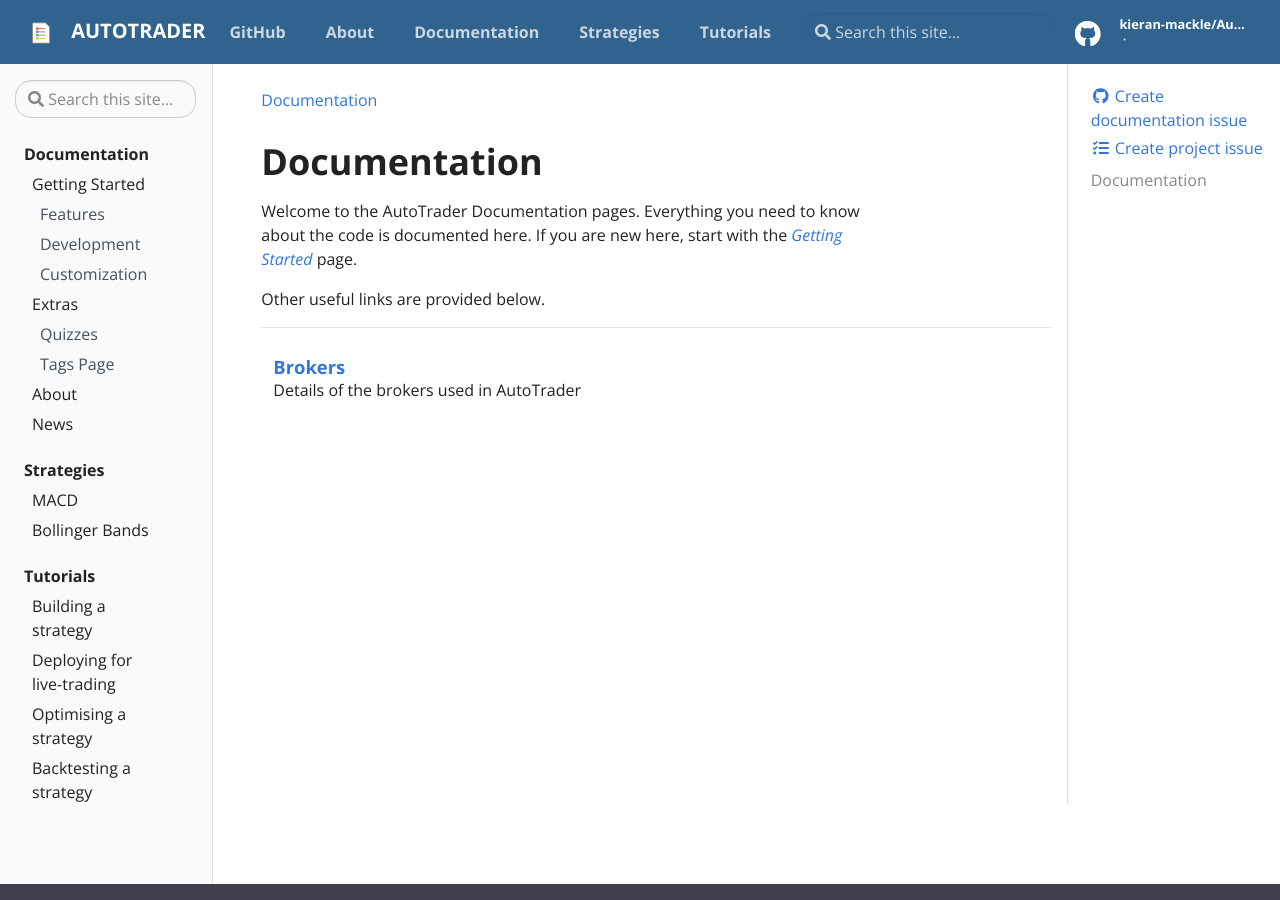
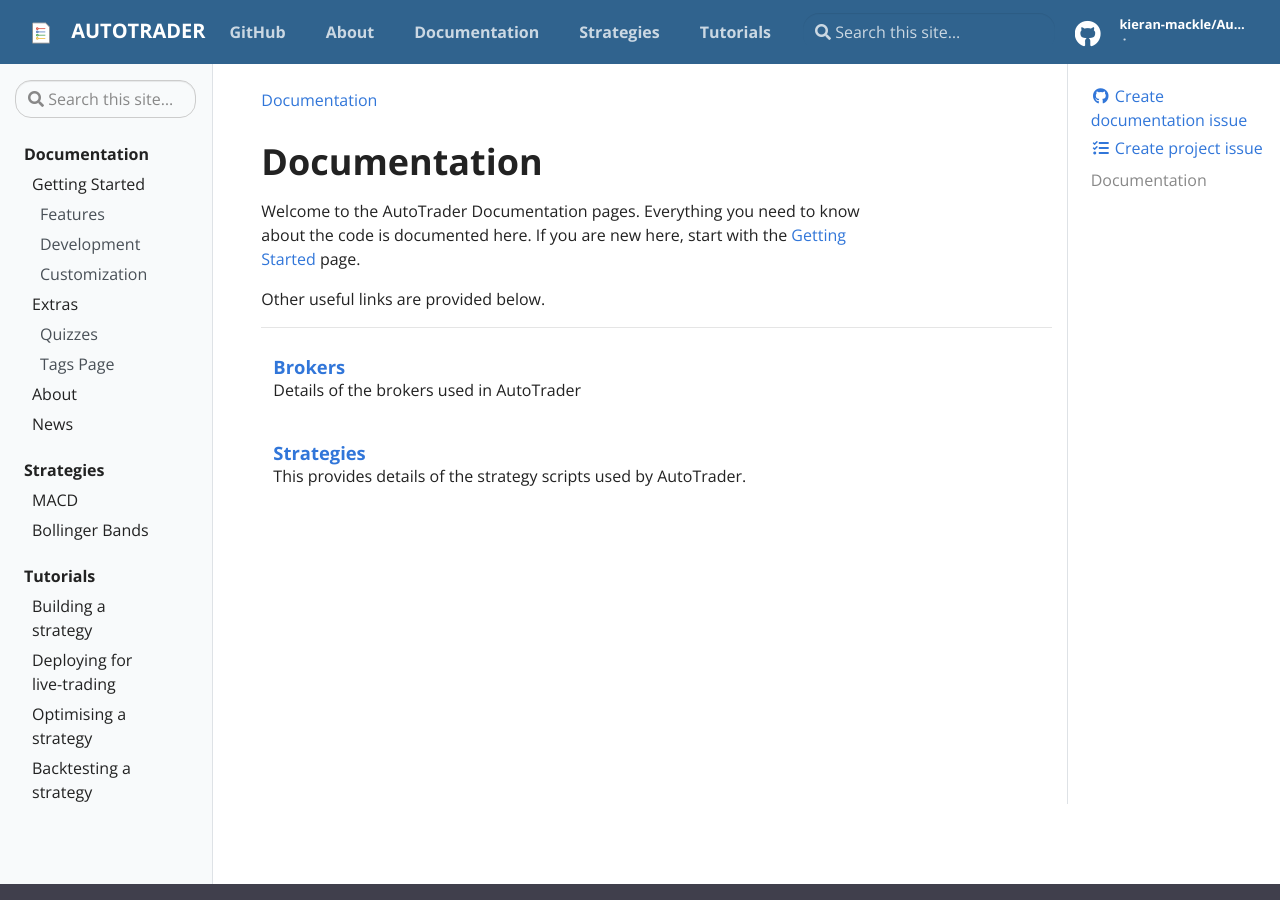
Before and after one commit to kieran-mackle/AutoTrader, a Jekyll site: the page built from docs/pages/docs.md, in a window 1280 px wide and 900 px high. Built offline with Jekyll 4.4.1, drawn with Linux system fonts in a browser that asks for light colours.

Commit message:
Update docs.md

```diff
--- a/docs/pages/docs.md
+++ b/docs/pages/docs.md
@@ -7,7 +7,7 @@
 # Documentation
 
 Welcome to the AutoTrader Documentation pages. Everything you need to know about the code is documented here. If you are
-new here, start with the [*Getting Started*](docs/getting-started) page.
+new here, start with the [Getting Started](/getting-started) page.
 
 Other useful links are provided below.
 
@@ -19,4 +19,9 @@
         <p>Details of the brokers used in AutoTrader</p>
     </div>
 
+    <div class="entry">
+        <h5><a href="strategies">Strategies</a></h5>
+        <p>This provides details of the strategy scripts used by AutoTrader.</p>
+    </div>
+
 </div>
```
